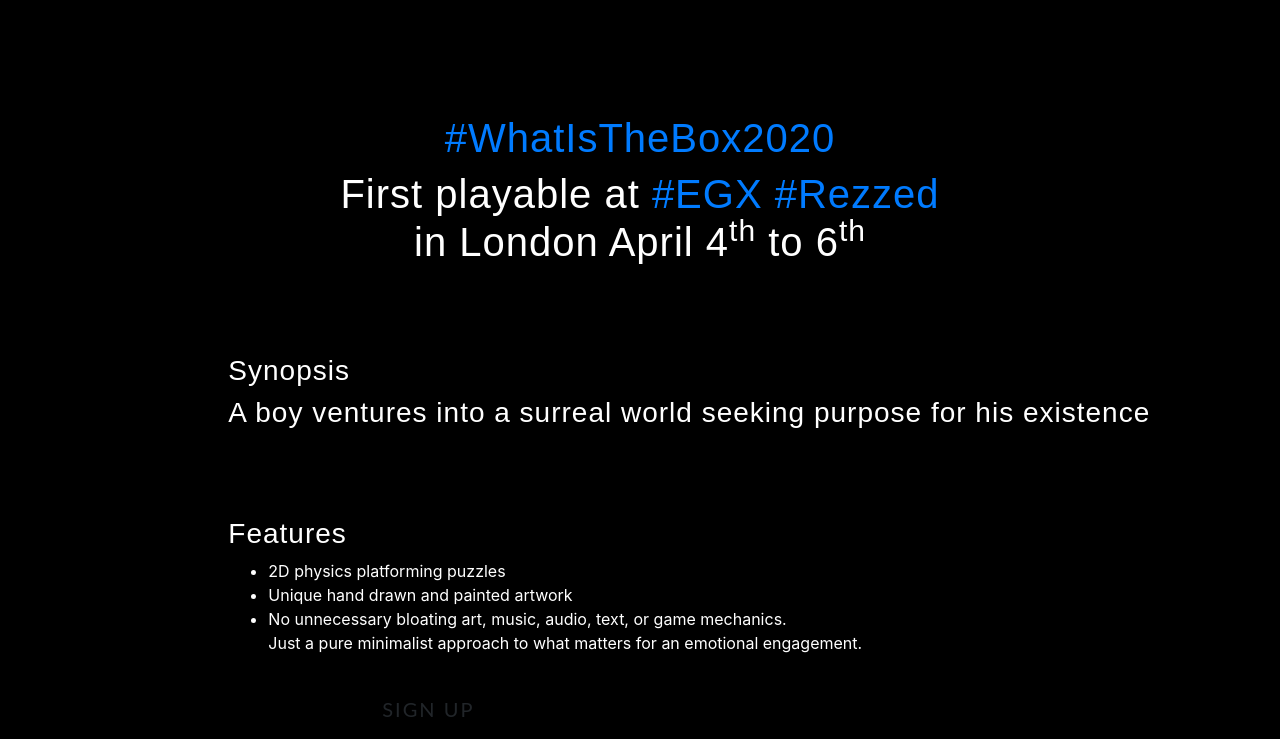
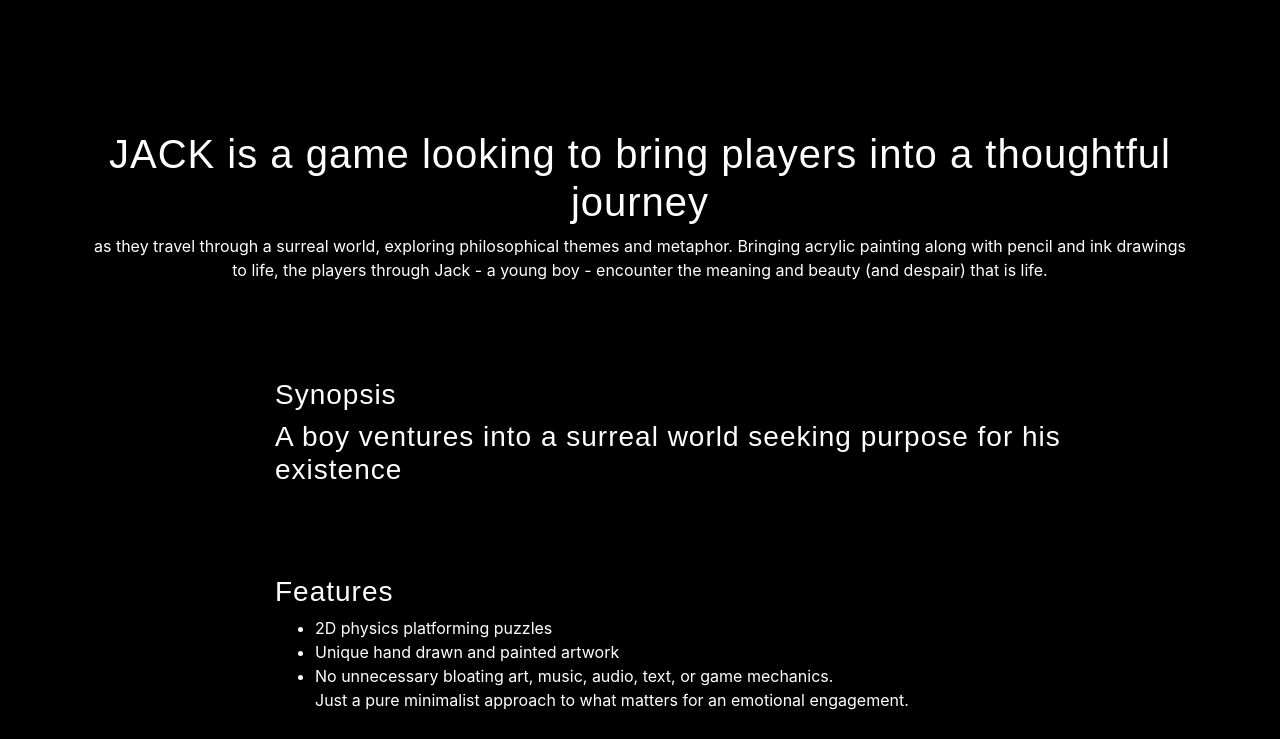
Before and after one commit to karnawis/orangutan-matter, a website with bundled scripts: page index.html in a window 1280 px wide. Shown: the part 1186-1925 px from the top of the page. Built offline with nearby package versions, Linux system fonts and the light colour scheme; a web font is replaced by a local one.

Commit message:
Changed title

```diff
--- a/index.html
+++ b/index.html
@@ -49,7 +49,6 @@
         <ul>
             <li><a class="shaky-link" href="#home">home</a></li>
             <li><a class="shaky-link" href="#faq">Jack Game FAQ</a></li>
-            <li><a class="shaky-link" href="signup.html#signup">Signup to play Jack</a></li>
             <li><a class="shaky-link" href="#about">about orangutan games</a></li>
             <li><a class="shaky-link" href="#contact">contact</a></li>
         </ul>
@@ -70,12 +69,10 @@
     </div>
 
 <section id="jack" class="spacing-p-b bg-black spacing-p-t">
-    <div class="container-fluid">
+    <div class="container">
         <div class="row">
             <div class="col-lg-12 spacing-p-b text-center">
-                <h1><a href="https://www.instagram.com/explore/tags/whatisthebox2020/">#WhatIsTheBox2020</a></h1>
-                <h1>First playable at <a href="https://www.facebook.com/EGX">#EGX</a> <a href="https://www.instagram.com/egxofficial/">#Rezzed</a> <br>
-                    in London April 4<sup>th</sup> to 6<sup>th</sup></h1>
+                <p><h1>JACK is a game looking to bring players into a thoughtful journey</h1> as they travel through a surreal world, exploring philosophical themes and metaphor. Bringing acrylic painting along with pencil and ink drawings to life, the players through Jack - a young boy - encounter the meaning and beauty (and despair) that is life.</p>
             </div>
         </div>
         <div class="row">
@@ -157,9 +154,8 @@
                 "Life swings like a pendulum backward and forward between pain and boredom" <span class="small-text">~Arthur Schopenhauer</span>
             </blockquote></p>
                 <div class="col-sm-12">
-                    <p>Video games in general have rarely transcended being merely interactive simulation bound by rules with derivative expectations. That makes many games just passable. The constant influx of passable games, regardless of them being polished or having big budgets can dilute gaming as a whole. Reviving any creative field needs diversity of experience; unique ideas and originality that challenge the norm. Indie gaming in particular has a wealth of variety of experiences because it's open and encourages taking a chance.</p>
-                    <p>My name is Saif, I love expressing myself creatively and visually through art and design. The memory of the first time I played Galaga resonates in my mind with joy and curiosity. Game development is a challenging field with endless possibilities for creativity. Do I want to change the world? No, but I'm here to enjoy the journey.</p>
-                </div>
+                    <p>Sura and Saif are passionate about art and video games. Together they founded “orangutan matter” studio with the aim of making purpose-driven video games, with a purpose and a belief that a game is at its core, a human activity and a cultural product. Their mission is to work on projectscraft games that are expressive of the human condition and emotions through art and intellectualism appreciation. Their time spent in Europe and experiencing different cultures and arts has cemented this vision to bring video games towards grandeur and intellectually stimulating experiences.  that idea and their vision that many video games can be something more than short lived experiences, and be elevated to grandeur intellectual experiences.</p>
+                    </div>
             </div>
         </div>
         <div class="row">
```
Also changed, not shown: 2 other files.
